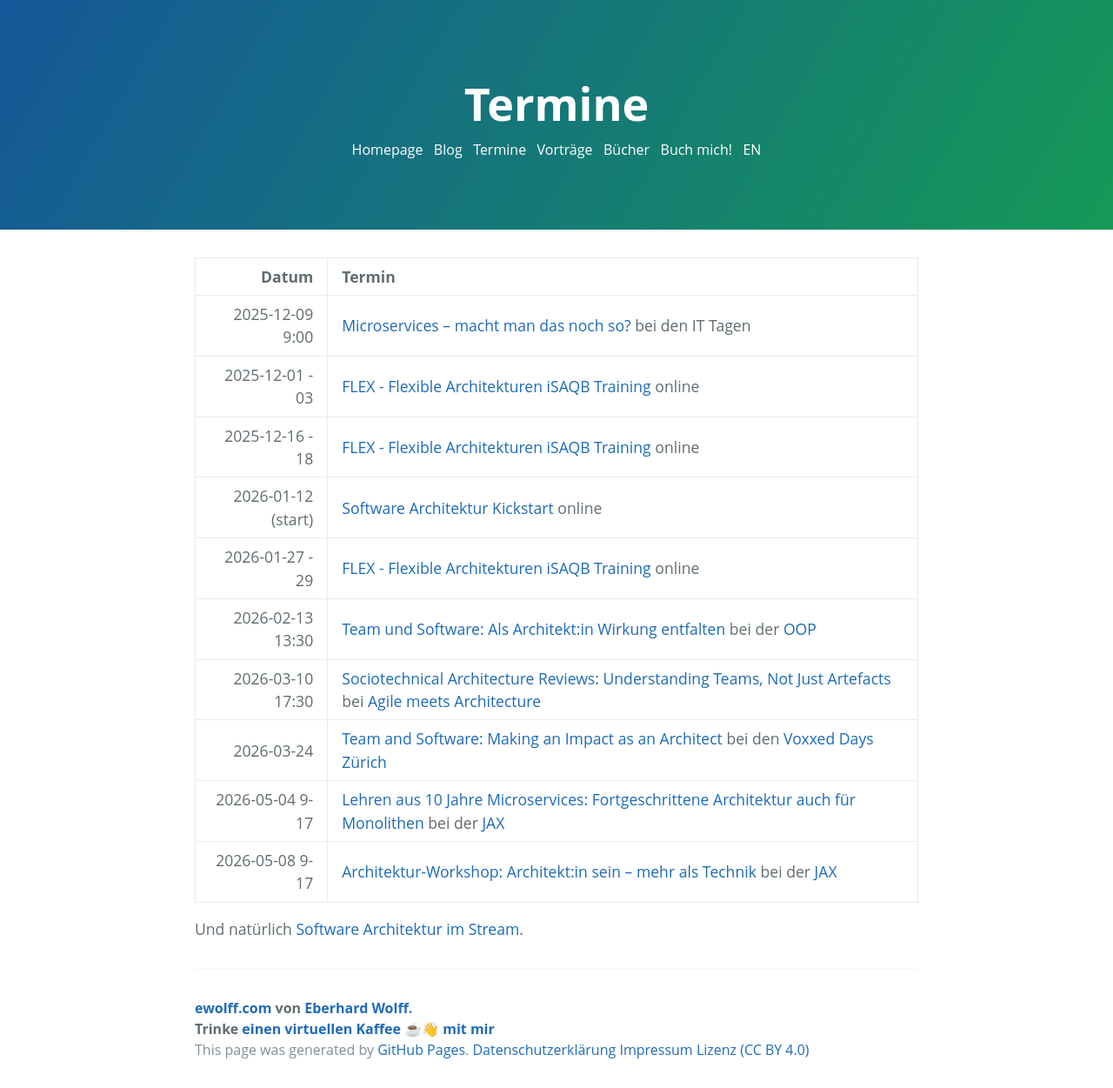
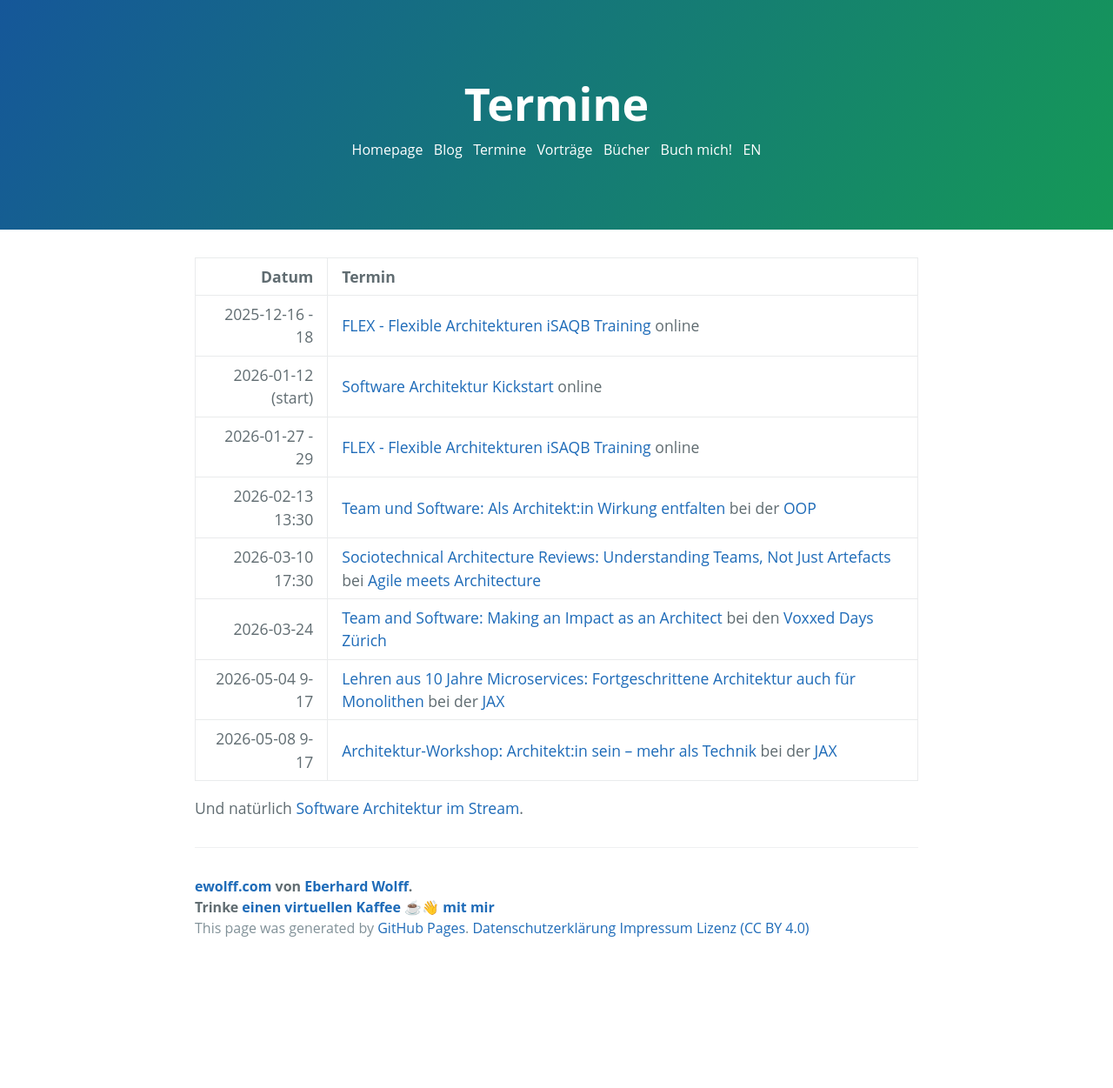
Before and after one commit to ewolff/ewolff.com, a Jekyll site: the page built from termine.md, in a window 1280 px wide. Shown: the whole page at 87% size. Built offline with Jekyll 4.4.1, drawn with Linux system fonts in a browser that asks for light colours; after the commit the page ends 1111 px from its top, so only the background shows below that.

Commit message:
Alte Termine entfernt

```diff
--- a/termine.md
+++ b/termine.md
@@ -5,8 +5,6 @@ layout: de
 
 |            Datum | Termin                                                                                                                                                                                                      |
 |-----------------:|:------------------------------------------------------------------------------------------------------------------------------------------------------------------------------------------------------------|
-|  2025-12-09 9:00 | [Microservices – macht man das noch so? ](https://www.ittage.informatik-aktuell.de/programm/2025/microservices-macht-man-das-noch-so.html) bei den IT Tagen                                                 |
-|  2025-12-01 - 03 | [FLEX - Flexible Architekturen iSAQB Training](https://www.socreatory.com/de/trainings/flex) online                                                                                                         |
 |  2025-12-16 - 18 | [FLEX - Flexible Architekturen iSAQB Training](https://www.socreatory.com/de/trainings/flex) online                                                                                                         |
 | 2026-01-12 (start) | [Software Architektur Kickstart](https://www.socreatory.com/de/trainings/arch-kickstart) online |
 |  2026-01-27 - 29 | [FLEX - Flexible Architekturen iSAQB Training](https://www.socreatory.com/de/trainings/flex) online                                                                                                         |
```
Also changed, not shown: schedule.md (+0 -2 lines).
